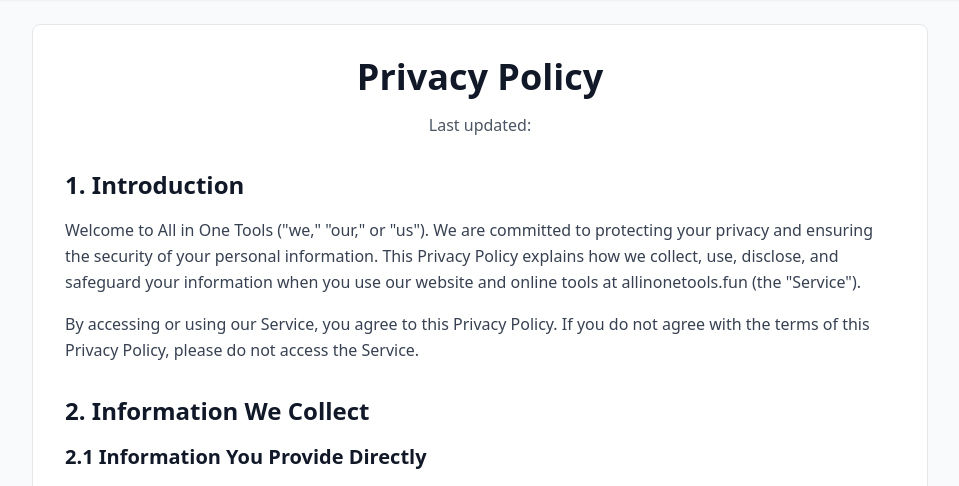
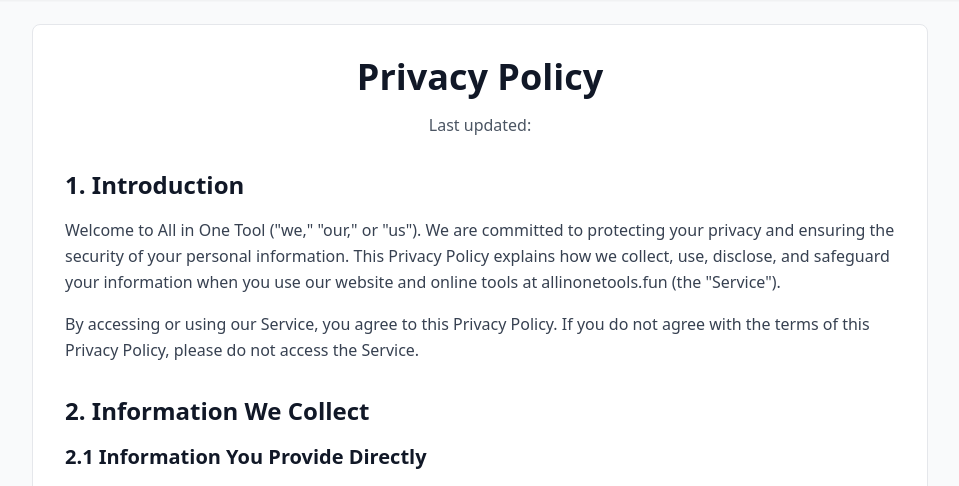
Before and after one commit to Shoaib-North-Rays/toolbox_project, a Django app: page /privacy-policy/ in a window 1280 px wide; the page is wider, and only the part inside the window is pictured. Shown: the part 65-551 px from the top of that part, without its empty margins (160-1119 px from the left). Run offline with Django 4.2, Linux system fonts and the light colour scheme; some libraries are stand-ins or nearby versions.

Commit message:
Update privacy_policy.html

```diff
--- a/templates/tool_app/privacy_policy.html
+++ b/templates/tool_app/privacy_policy.html
@@ -1,12 +1,12 @@
 {% extends 'base.html' %}
 
-{% block title %}Privacy Policy - Data Protection & Cookie Policy | All in One Tools{% endblock %}
+{% block title %}Privacy Policy - Data Protection & Cookie Policy | All in One Tool{% endblock %}
 
-{% block description %}All in One Tools comprehensive privacy policy explains how we collect, use, and protect your personal data at allinonetools.fun. Learn about cookies, GDPR compliance, and your privacy rights.{% endblock %}
+{% block description %}All in One Tool comprehensive privacy policy explains how we collect, use, and protect your personal data at allinonetools.fun. Learn about cookies, GDPR compliance, and your privacy rights.{% endblock %}
 
-{% block keywords %}privacy policy, data protection, cookies, GDPR, privacy rights, all in one tools privacy{% endblock %}
+{% block keywords %}privacy policy, data protection, cookies, GDPR, privacy rights, All in One Tool privacy{% endblock %}
 
-{% block og_title %}Privacy Policy - All in One Tools Data Protection{% endblock %}
+{% block og_title %}Privacy Policy - All in One Tool Data Protection{% endblock %}
 
 {% block og_description %}Our comprehensive privacy policy explains how we collect, use, and protect your personal data. Learn about cookies, GDPR compliance, and your privacy rights.{% endblock %}
 
@@ -23,7 +23,7 @@
             <section class="mb-8">
                 <h2 class="text-2xl font-bold text-gray-900 mb-4">1. Introduction</h2>
                 <p class="text-gray-700 leading-relaxed mb-4">
-                    Welcome to All in One Tools ("we," "our," or "us"). We are committed to protecting your privacy and ensuring
+                    Welcome to All in One Tool ("we," "our," or "us"). We are committed to protecting your privacy and ensuring
                     the security of your personal information. This Privacy Policy explains how we collect, use, disclose,
                     and safeguard your information when you use our website and online tools at allinonetools.fun (the "Service").
                 </p>
```
